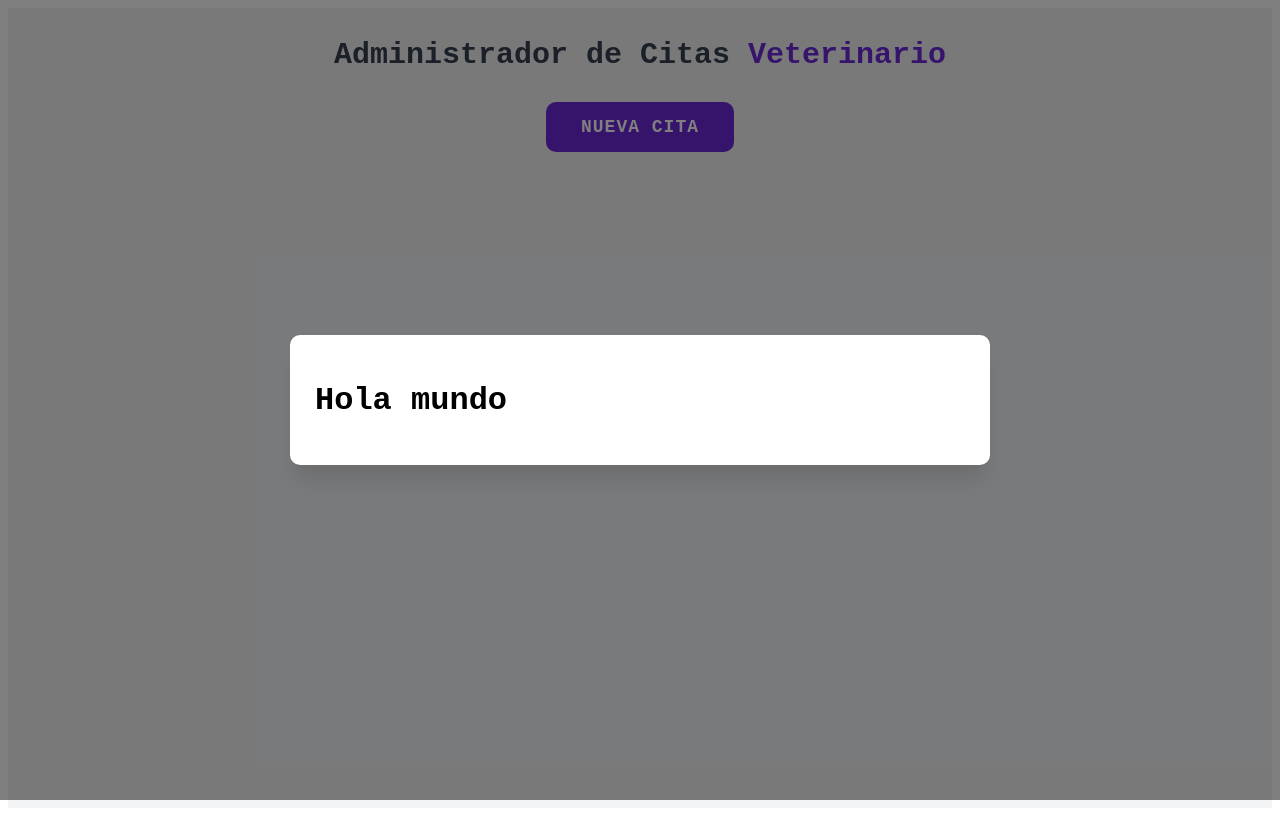
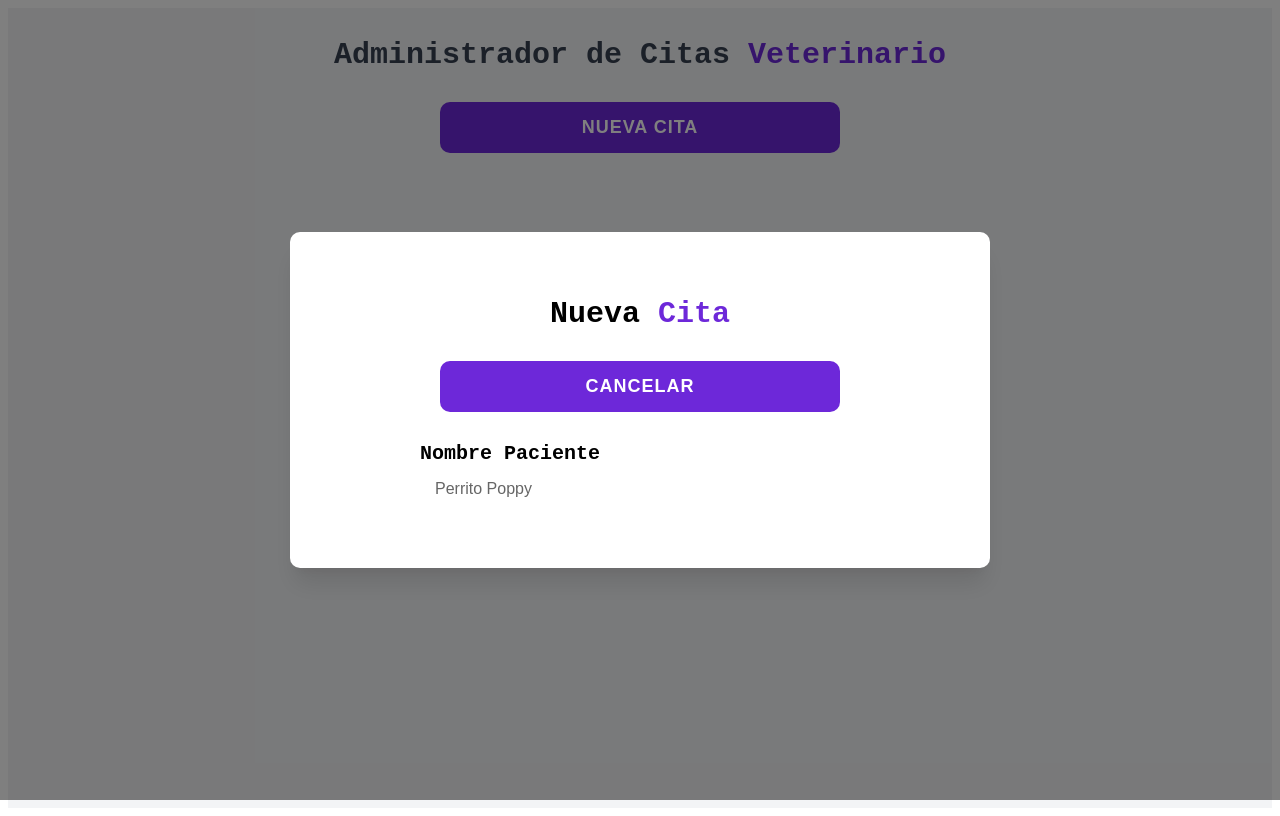
Before and after one commit to Angelosea1/citasReactJS, a React (Vite) app: page / in a window 1280 px wide. Both pictures are taken after a click on the button "NUEVA CITA". Built offline with nearby package versions, Linux system fonts and the light colour scheme.

Commit message:
feat: formulario y estilos de citas

```diff
--- a/src/App.jsx
+++ b/src/App.jsx
@@ -21,7 +21,10 @@
       {modalVisible && (
         <div className='modal-overlay' role='dialog' aria-modal="true">
           <div className='modal-content'>
-            <Formulario />
+            <Formulario
+              modalVisible={modalVisible}
+              setModalVisible={setModalVisible}
+            />
           </div>
         </div>
       )}
--- a/src/components/Formulario.jsx
+++ b/src/components/Formulario.jsx
@@ -1,10 +1,31 @@
 // Formulario
 import { useState, useEffect } from "react";
+import '../css/formulario.css';
 
-const Formulario = () => {
+const Formulario = ({ modalVisible, setModalVisible }) => {
+    const [paciente, setPaciente] = useState('');
     return (
-        <h1>Hola mundo</h1>
-    )
-}
+        <div className="formulario-contenido">
+            <h2 className="formulario-titulo">Nueva
+                <span className="formulario-titulo-bold"> Cita</span>
+            </h2>
+            <button
+                className="formulario-btn-cancelar"
+                onClick={() => { setModalVisible(false) }}
+            >
+                <span className="formulario-btn-texto-cancelar">Cancelar</span>
+            </button>
+
+            <form>
+                <div className="">
+                    <label htmlFor="paciente" className="formulario-label">Nombre Paciente</label>
+                    <input id="paciente" type="text" className="formulario-input" placeholder="Perrito Poppy" value={paciente} onChange={(e) => { setPaciente(e.target.value) }} />
+                </div>
+
+            </form>
+
+        </div>
+    );
+};
 
 export default Formulario
--- /dev/null
+++ b/src/css/formulario.css
@@ -0,0 +1,80 @@
+
+.formulario-contenido {
+    padding: 30px;
+    border-radius: 12px;
+    box-sizing: border-box;
+    max-width: 500px;
+    width: 100%;
+    margin: 0 auto;
+}
+
+.formulario-titulo {
+    font-size: 30px;
+    font-weight: 600;
+    text-align: center;
+    margin-top: 10px;
+    margin-bottom: 20px;
+}
+
+.formulario-titulo-bold {
+    font-weight: 900;
+    color: #6D28D9;
+}
+
+.formulario-btn-cancelar {
+    display: block;
+    background-color: #6D28D9;
+    padding: 15px;
+    margin: 30px auto;
+    border-radius: 10px;
+    border: none;
+    cursor: pointer;
+    width: 100%;
+    max-width: 400px;
+    transition: background-color 0.2s;
+}
+
+.formulario-btn-cancelar:hover {
+    background-color: #5b21b6;
+}
+
+.formulario-btn-texto-cancelar {
+    text-align: center;
+    color: #FFF;
+    font-size: 18px;
+    font-weight: 900;
+    text-transform: uppercase;
+    letter-spacing: 1px;
+}
+
+.formulario-campo {
+    display: flex;
+    flex-direction: column;
+    margin-top: 10px;
+    margin-bottom: 10px;
+}
+
+.formulario-label {
+    margin-top: 15px;
+    margin-bottom: 10px;
+    font-size: 20px;
+    font-weight: 600;
+}
+
+.formulario-input {
+    padding: 15px;
+    border-radius: 10px;
+    border: none;
+    font-size: 16px;
+    color: #333333;
+    box-sizing: border-box;
+    width: 100%;
+}
+
+.formulario-input::placeholder {
+    color: #666666;
+}
+
+.formulario-input:focus {
+    outline: 2px solid #F59E0B;
+}
--- a/src/css/main.css
+++ b/src/css/main.css
@@ -15,46 +15,28 @@
     margin: 10px 0
 }
 
-.titleBold,
 .titulo-bold {
     font-weight: 900;
     color: #6D28D9;
 }
 
-.btnNuevaCita,
 .btn-nueva-cita {
     display: block;
     background-color: #6D28D9;
-    padding: 15px 35px;
-    margin-top: 30px;
-    margin-left: auto;
-    margin-right: auto;
+    padding: 15px;
+    margin: 30px auto;
     border-radius: 10px;
     border: none;
     cursor: pointer;
-    max-width: 500px;
-    color: #FFF;
-    font-size: 18px;
-    font-weight: 900;
-    font-family: inherit;
-    text-align: center;
-    text-transform: uppercase;
-    letter-spacing: 1px;
-    transition: background-color 0.2s ease, transform 0.1s ease;
+    width: 100%;
+    max-width: 400px;
+    transition: background-color 0.2s ease;
 }
 
-.btnNuevaCita:hover,
 .btn-nueva-cita:hover {
-    background-color: #5B21B6;
+    background-color: #5b21b6;
 }
 
-.btnNuevaCita:active,
-.btn-nueva-cita:active {
-    background-color: #4C1D95;
-    transform: scale(0.98);
-}
-
-.btnTextoNuevaCita,
 .btn-texto-nueva-cita {
     text-align: center;
     color: #FFF;
```
